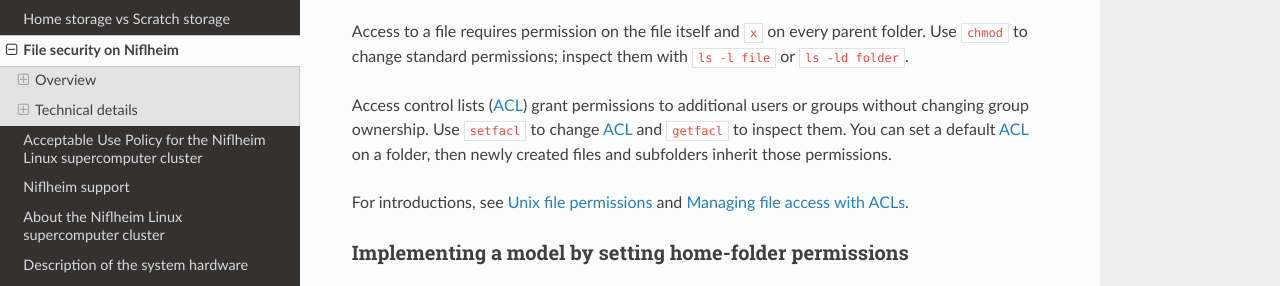
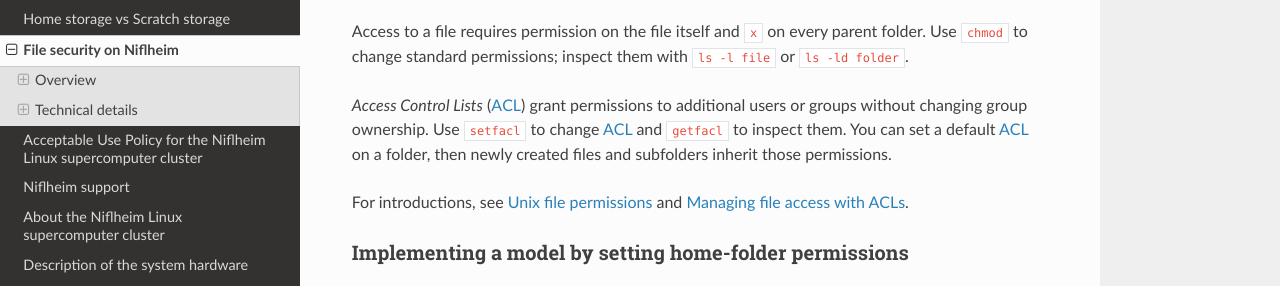
Before and after one commit to OleHolmNielsen/Niflheim_users, a Sphinx documentation site: the page built from docs/File_security_on_Niflheim.rst, in a window 1280 px wide and 900 px high, scrolled down 1372 px. Shown: the part 162-448 px from the top of the window. Built offline with Sphinx 7.4.7 and the Read the Docs theme 3.1.0, drawn with Linux system fonts in a browser that asks for light colours.

Commit message:
Formatting

```diff
--- a/docs/File_security_on_Niflheim.rst
+++ b/docs/File_security_on_Niflheim.rst
@@ -84,7 +84,7 @@
 Access to a file requires permission on the file itself and ``x`` on every parent folder.
 Use |chmod|_ to change standard permissions; inspect them with ``ls -l file`` or ``ls -ld folder``.
 
-Access control lists (ACL_) grant permissions to additional users or groups without changing group ownership.
+*Access Control Lists* (ACL_) grant permissions to additional users or groups without changing group ownership.
 Use |setfacl|_ to change ACL_ and |getfacl|_ to inspect them.
 You can set a default ACL_ on a folder, then newly created files and subfolders inherit those permissions.
 
```
